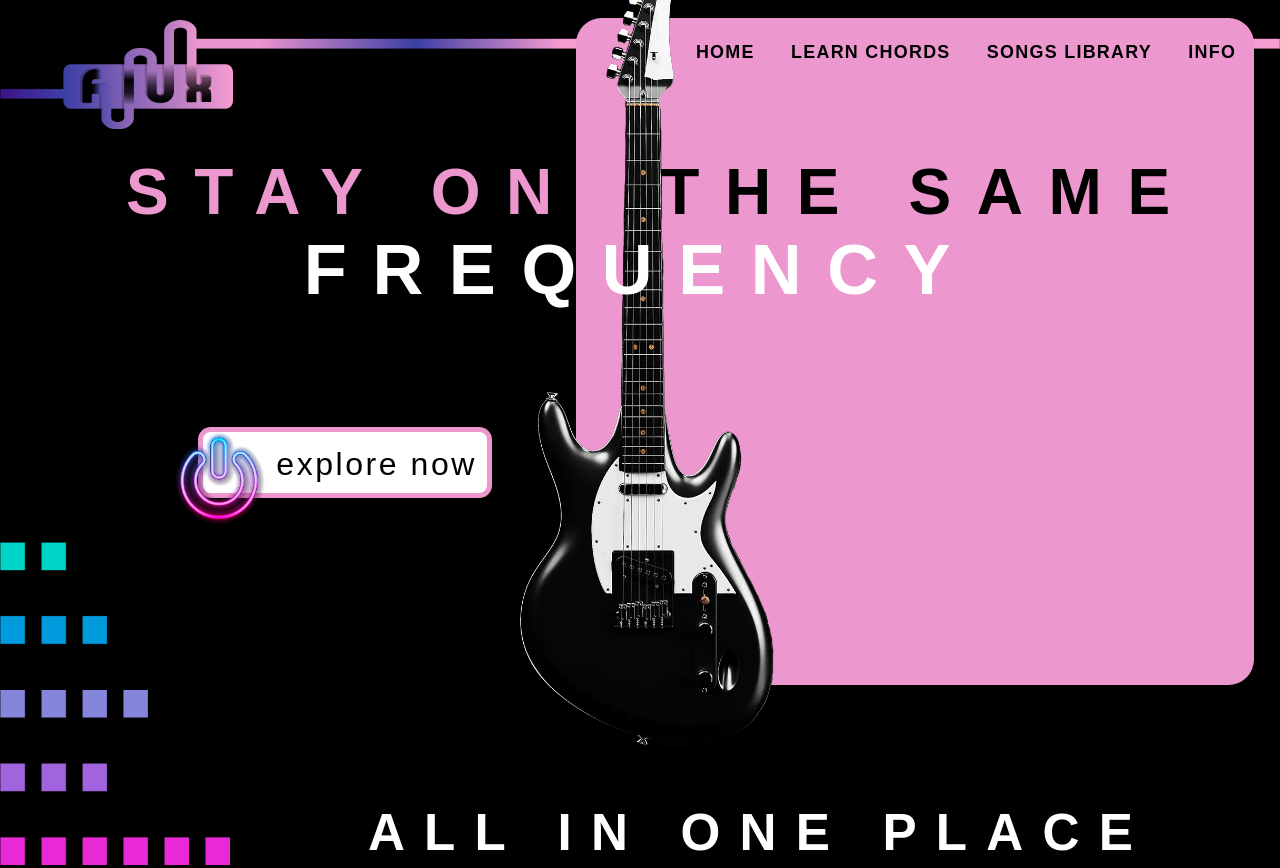
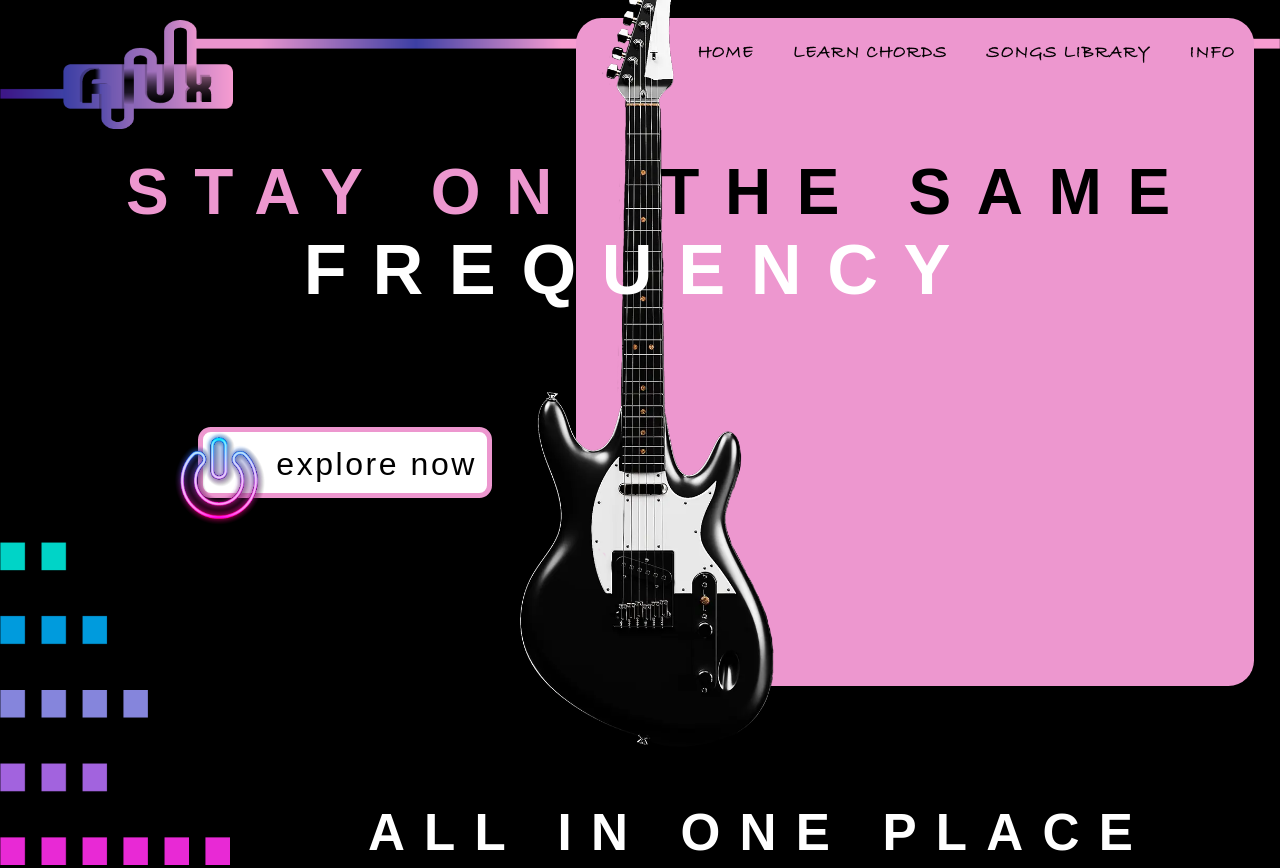
Before and after one commit to parasol-ka/html_css_school_project, a plain HTML site: page index.html in a window 1280 px wide. Shown: the top 868 px of the page. Drawn offline with Linux system fonts and the light colour scheme.

Commit message:
fix : font added

```diff
--- a/style.css
+++ b/style.css
@@ -1,8 +1,8 @@
 @font-face {
   font-family: 'Bauhaus 93';
-  src: url('Bauhaus93.ttf') format('truetype');
-  font-family: 'Zone Em';
-  src: url('ZoneEm.ttf') format('truetype');
+  src: url('BAUHS93.TTF') format('truetype');
+  font-family: 'Bradley Hand ITC';
+  src: url('BRADHITC.TTF') format('truetype');
   }
 html {
   scroll-behavior: smooth;
```
Also changed, not shown: BAUHS93.TTF (added), BRADHITC.TTF (added).
